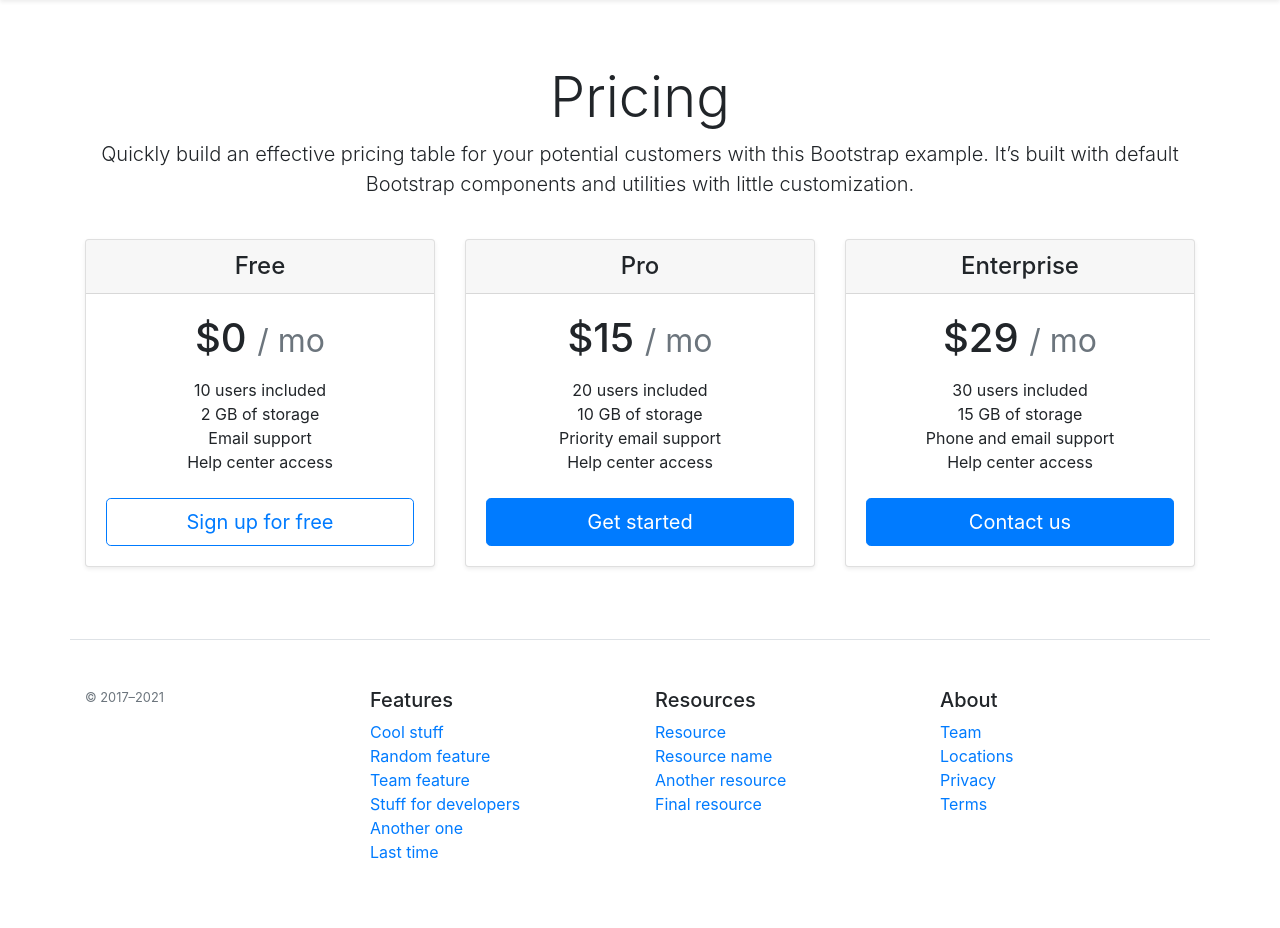
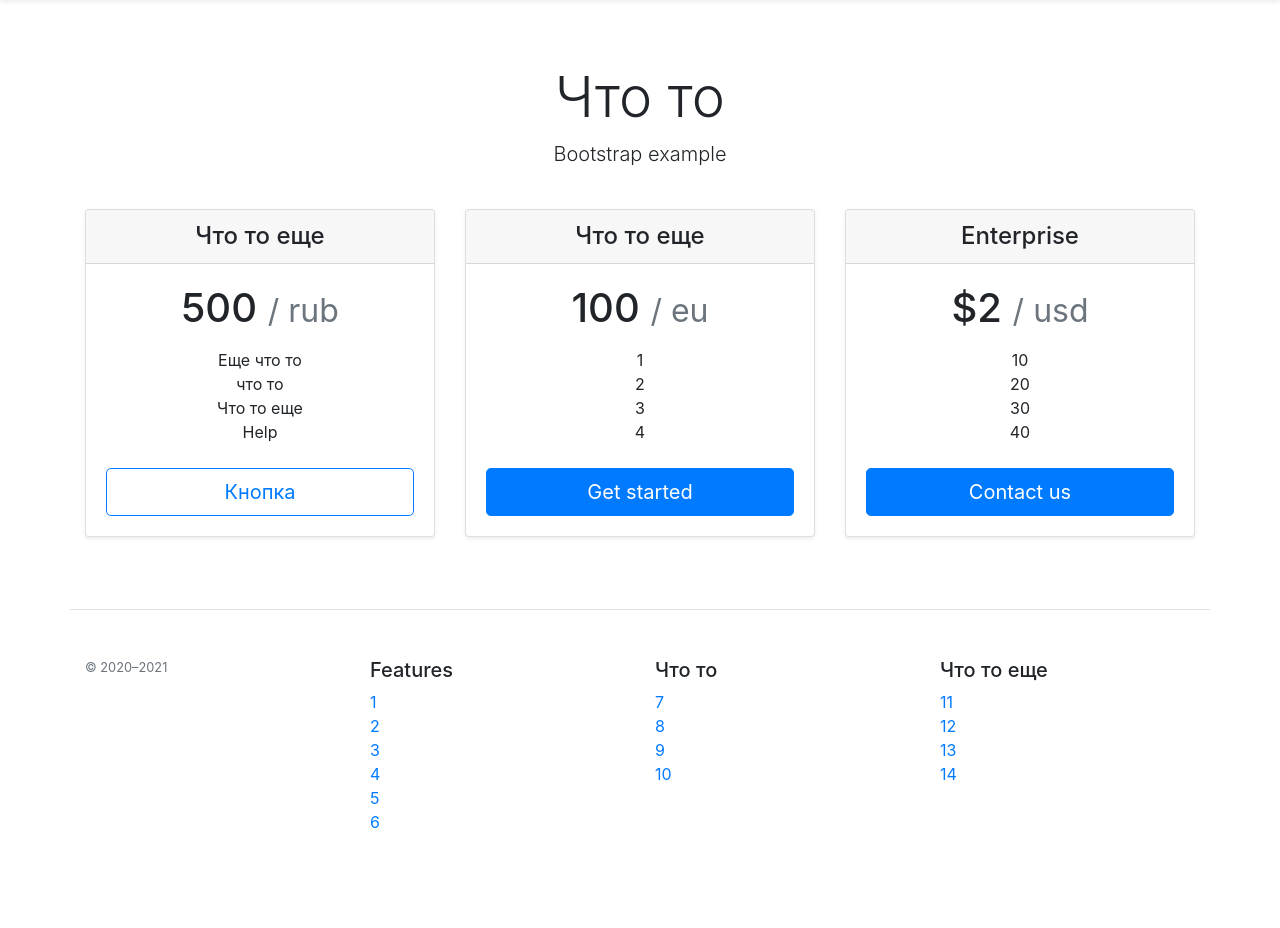
Before and after one commit to proofGu/blog_f, a Flask app: page / in a window 1280 px wide. Shown: the part 71-999 px from the top of the page. After the commit the page ends 899 px from the top, so only its background shows below. Run offline with Flask 2, Linux system fonts and the light colour scheme; some libraries are stand-ins or nearby versions.

Commit message:
individual set

```diff
--- a/app.py
+++ b/app.py
@@ -1,4 +1,4 @@
-from flask import Flask, render_template, request, redirect  # url_for
+from flask import Flask, render_template, request, redirect, url_for
 from flask_sqlalchemy import SQLAlchemy
 from datetime import datetime
 
@@ -81,8 +81,7 @@ def post_delete(id):
 
 @app.route('/create-article', methods=['POST', 'GET'])
 # указываем методы которые обрабатывает функция
-# GET переход на страницу
-# POST отправление статей
+# GET переход на страницу POST отправление статей
 def create_article():
     if request.method == 'POST':
         # получаем данные
--- a/templates/base.html
+++ b/templates/base.html
@@ -20,35 +20,35 @@
     <footer class="container pt-4 my-md-5 pt-md-5 border-top">
     <div class="row">
       <div class="col-12 col-md">
-        <small class="d-block mb-3 text-muted">© 2017–2021</small>
+        <small class="d-block mb-3 text-muted">© 2020–2021</small>
       </div>
       <div class="col-6 col-md">
         <h5>Features</h5>
         <ul class="list-unstyled text-small">
-          <li><a class="link-secondary" href="#">Cool stuff</a></li>
-          <li><a class="link-secondary" href="#">Random feature</a></li>
-          <li><a class="link-secondary" href="#">Team feature</a></li>
-          <li><a class="link-secondary" href="#">Stuff for developers</a></li>
-          <li><a class="link-secondary" href="#">Another one</a></li>
-          <li><a class="link-secondary" href="#">Last time</a></li>
+          <li><a class="link-secondary" href="#">1</a></li>
+          <li><a class="link-secondary" href="#">2</a></li>
+          <li><a class="link-secondary" href="#">3</a></li>
+          <li><a class="link-secondary" href="#">4</a></li>
+          <li><a class="link-secondary" href="#">5</a></li>
+          <li><a class="link-secondary" href="#">6</a></li>
         </ul>
       </div>
       <div class="col-6 col-md">
-        <h5>Resources</h5>
+        <h5>Что то</h5>
         <ul class="list-unstyled text-small">
-          <li><a class="link-secondary" href="#">Resource</a></li>
-          <li><a class="link-secondary" href="#">Resource name</a></li>
-          <li><a class="link-secondary" href="#">Another resource</a></li>
-          <li><a class="link-secondary" href="#">Final resource</a></li>
+          <li><a class="link-secondary" href="#">7</a></li>
+          <li><a class="link-secondary" href="#">8</a></li>
+          <li><a class="link-secondary" href="#">9</a></li>
+          <li><a class="link-secondary" href="#">10</a></li>
         </ul>
       </div>
       <div class="col-6 col-md">
-        <h5>About</h5>
+        <h5>Что то еще</h5>
         <ul class="list-unstyled text-small">
-          <li><a class="link-secondary" href="#">Team</a></li>
-          <li><a class="link-secondary" href="#">Locations</a></li>
-          <li><a class="link-secondary" href="#">Privacy</a></li>
-          <li><a class="link-secondary" href="#">Terms</a></li>
+          <li><a class="link-secondary" href="#">11</a></li>
+          <li><a class="link-secondary" href="#">12</a></li>
+          <li><a class="link-secondary" href="#">13</a></li>
+          <li><a class="link-secondary" href="#">14</a></li>
         </ul>
       </div>
     </div>
--- a/templates/index.html
+++ b/templates/index.html
@@ -7,40 +7,40 @@
 {% block body %}
 <main class="container">
   <div class="pricing-header px-3 py-3 pt-md-5 pb-md-4 mx-auto text-center">
-    <h1 class="display-4">Pricing</h1>
-    <p class="lead">Quickly build an effective pricing table for your potential customers with this Bootstrap example. It’s built with default Bootstrap components and utilities with little customization.</p>
+    <h1 class="display-4">Что то</h1>
+    <p class="lead">Bootstrap example</p>
   </div>
 
   <div class="row row-cols-1 row-cols-md-3 mb-3 text-center">
     <div class="col">
       <div class="card mb-4 shadow-sm">
       <div class="card-header">
-        <h4 class="my-0 fw-normal">Free</h4>
+        <h4 class="my-0 fw-normal">Что то еще</h4>
       </div>
       <div class="card-body">
-        <h1 class="card-title pricing-card-title">$0 <small class="text-muted">/ mo</small></h1>
+        <h1 class="card-title pricing-card-title">500 <small class="text-muted">/ rub</small></h1>
         <ul class="list-unstyled mt-3 mb-4">
-          <li>10 users included</li>
-          <li>2 GB of storage</li>
-          <li>Email support</li>
-          <li>Help center access</li>
+          <li>Еще что то</li>
+          <li>что то</li>
+          <li>Что то еще</li>
+          <li>Help</li>
         </ul>
-        <button type="button" class="w-100 btn btn-lg btn-outline-primary">Sign up for free</button>
+        <button type="button" class="w-100 btn btn-lg btn-outline-primary">Кнопка</button>
       </div>
     </div>
     </div>
     <div class="col">
       <div class="card mb-4 shadow-sm">
       <div class="card-header">
-        <h4 class="my-0 fw-normal">Pro</h4>
+        <h4 class="my-0 fw-normal">Что то еще</h4>
       </div>
       <div class="card-body">
-        <h1 class="card-title pricing-card-title">$15 <small class="text-muted">/ mo</small></h1>
+        <h1 class="card-title pricing-card-title">100 <small class="text-muted">/ eu</small></h1>
         <ul class="list-unstyled mt-3 mb-4">
-          <li>20 users included</li>
-          <li>10 GB of storage</li>
-          <li>Priority email support</li>
-          <li>Help center access</li>
+          <li>1</li>
+          <li>2</li>
+          <li>3</li>
+          <li>4</li>
         </ul>
         <button type="button" class="w-100 btn btn-lg btn-primary">Get started</button>
       </div>
@@ -52,12 +52,12 @@
         <h4 class="my-0 fw-normal">Enterprise</h4>
       </div>
       <div class="card-body">
-        <h1 class="card-title pricing-card-title">$29 <small class="text-muted">/ mo</small></h1>
+        <h1 class="card-title pricing-card-title">$2 <small class="text-muted">/ usd</small></h1>
         <ul class="list-unstyled mt-3 mb-4">
-          <li>30 users included</li>
-          <li>15 GB of storage</li>
-          <li>Phone and email support</li>
-          <li>Help center access</li>
+          <li>10</li>
+          <li>20</li>
+          <li>30</li>
+          <li>40</li>
         </ul>
         <button type="button" class="w-100 btn btn-lg btn-primary">Contact us</button>
       </div>
--- a/templates/posts.html
+++ b/templates/posts.html
@@ -8,7 +8,7 @@
 <div class="container mt-5">
     <h1> Все статьи на сайте </h1>
 
-    {% if article|length >0 %}
+    {% if article|length > 0 %}
         {% for el in articles %}
         <div class="alert alert-info">
             <h2>{{ el.title }}</h2>
```
Also changed, not shown: blog.db.
